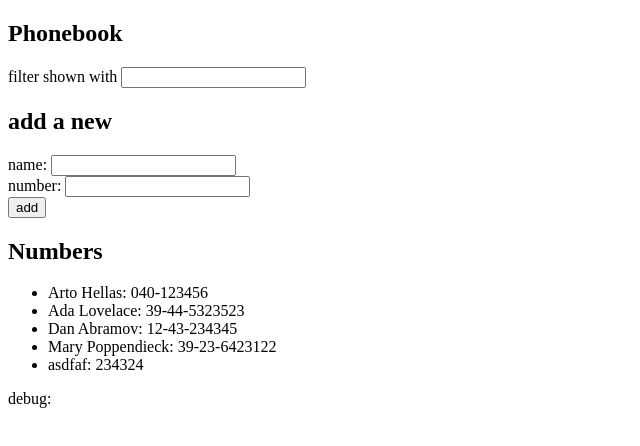
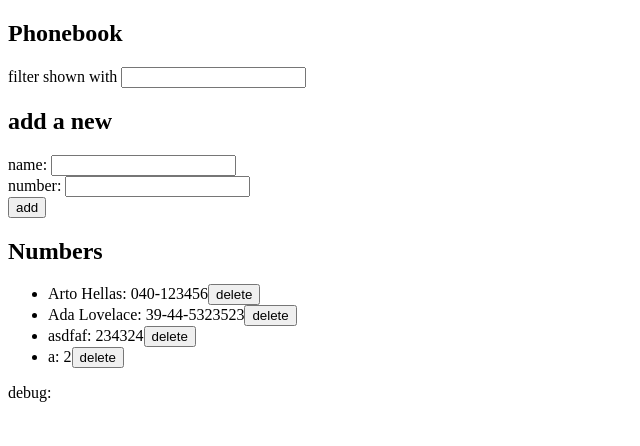
Before and after one commit to EgoitzAB/fullstackopen, a React (Vite) app in the folder part2/part2.10/: page / in a window 1280 px wide. Shown: the top 446 px of the page, without its empty margins (0-640 px from the left). Built offline with nearby package versions, Linux system fonts and the light colour scheme; data requests are answered from the project's data file.

Commit message:
part 2.15

```diff
--- a/part2/part2.10/db.json
+++ b/part2/part2.10/db.json
@@ -11,19 +11,14 @@
       "id": "2"
     },
     {
-      "name": "Dan Abramov",
-      "number": "12-43-234345",
-      "id": "3"
-    },
-    {
-      "name": "Mary Poppendieck",
-      "number": "39-23-6423122",
-      "id": "4"
-    },
-    {
       "id": "6f13",
       "name": "asdfaf",
       "number": "234324"
+    },
+    {
+      "id": "9cd1",
+      "name": "a",
+      "number": "2"
     }
   ]
 }
--- a/part2/part2.10/src/App.jsx
+++ b/part2/part2.10/src/App.jsx
@@ -34,11 +34,13 @@ const PersonForm = ({addPerson, newName, handleNameChange, newNumber, handleNumb
 }
 
 
-const Persons = ({filteredPersons}) => {
+const Persons = ({filteredPersons, handleDelete}) => {
   return (
     <ul>
       {filteredPersons.map((person) => (
-        <li key={person.id}>{person.name}: {person.number}</li>
+        <li key={person.id}>{person.name}: {person.number}
+        <button onClick={() => handleDelete(person.id, person.name)}>delete</button>
+        </li>
       ))}
     </ul>
   )
@@ -89,7 +91,16 @@ const App = () => {
     const existingNumber = persons.filter(person => person.number === newNumber);
 
     if (existingPersons.length > 0) {
-      alert(`${newName} ya existe en la agenda telefónica`);
+      window.confirm(`${newName} ya existe en la agenda telefónica, quieres actualizar el número?`);
+      const person = existingPersons[0];
+      const changedPerson = {...person, number: newNumber};
+      rest.update(person.id, changedPerson).then(response => {
+        setPersons(persons.map(p => p.id !== person.id ? p : response))
+        setNewName('')
+        setNewNumber('')
+      }).catch(error => {
+        console.log(error)
+      })
       return;
     }
 
@@ -114,6 +125,18 @@ const App = () => {
     )
   }
 
+
+  const handleDelete = (id, name) => {
+    const person = persons.find(person => person.id === id)
+    if (window.confirm(`Delete ${name}?`)) {
+      rest.deletePerson(id).then(() => {
+        setPersons(persons.filter(person => person.id !== id))
+      }).catch(error => {
+        console.log(error)
+      })
+    }
+  }
+
   return (
     <div>
       <h2>Phonebook</h2>
@@ -121,7 +144,7 @@ const App = () => {
       <h2>add a new</h2>
       <PersonForm addPerson={addPerson} newName={newName} handleNameChange={handleNameChange} newNumber={newNumber} handleNumberChange={handleNumberChange}/>
       <h2>Numbers</h2>
-      <Persons filteredPersons={filteredPersons}/>
+      <Persons filteredPersons={filteredPersons} handleDelete={handleDelete}/>
       <div>debug: {newName}</div>
     </div>
   )
--- a/part2/part2.10/src/services/rest.jsx
+++ b/part2/part2.10/src/services/rest.jsx
@@ -17,4 +17,9 @@ const update = (id, newObject) => {
     return request.then(response => response.data)
 }
 
-export default {create, update, getAll}
+const deletePerson = (id) => {
+    const request = axios.delete(`${baseUrl}/${id}`)
+    return request.then(response => response.data)
+}
+
+export default {create, update, getAll, deletePerson}
```
